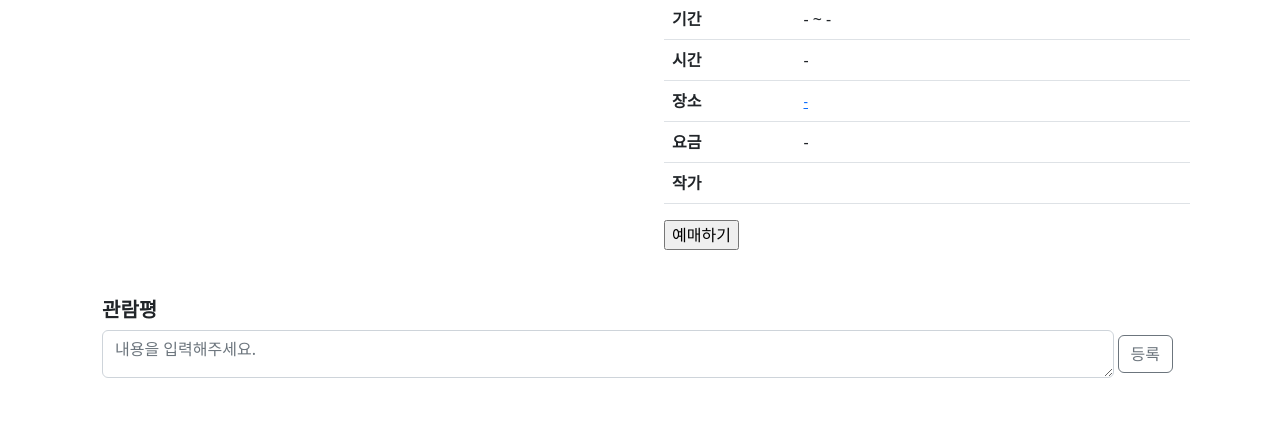
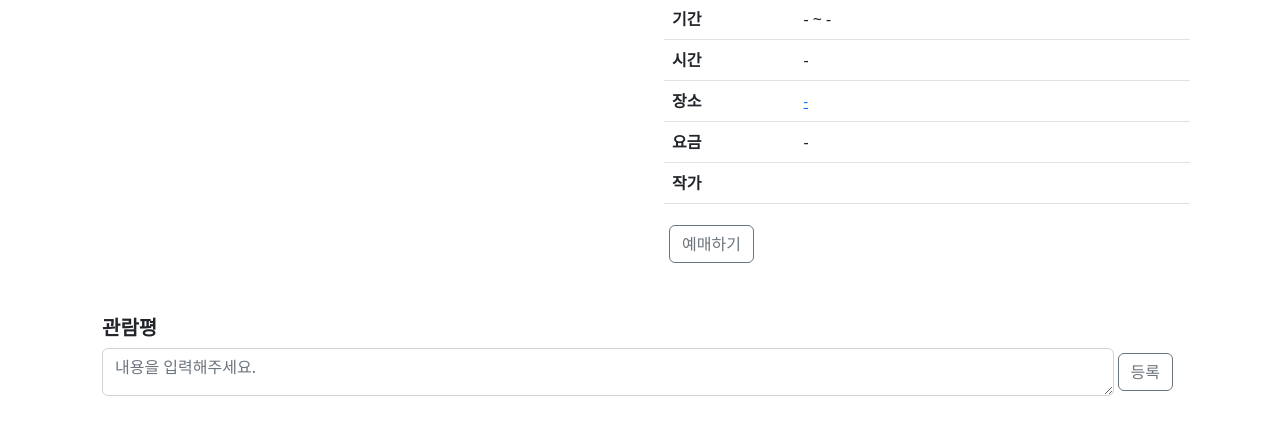
Before and after one commit to today-exhibition/today-exhibition, a Flask app: page /exhibition/1 in a window 1280 px wide. Shown: the part 185-620 px from the top of the page. Run offline with Flask 3, Linux system fonts and the light colour scheme; some libraries are stand-ins or nearby versions.

Commit message:
Design: exhibition 페이지의 예매하기 버튼 디자인 적용 #9

```diff
--- a/templates/exhibition/exhibition.html
+++ b/templates/exhibition/exhibition.html
@@ -59,7 +59,7 @@
         </table>
         <div class="booking">
           <form action="{{ url_for('booking.booking_detail', id=data.id) }}">
-            <input type="submit" value="예매하기">
+            <input type="submit" value="예매하기" class="btn btn-outline-secondary">
           </form>
         </div>
       </div>
@@ -80,7 +80,7 @@
           <textarea id="comment" name="content" rows="1" class="form-control rounded"
             placeholder="내용을 입력해주세요."></textarea>
           <div class="input-group-append">
-            <button type="submit" class="btn btn-outline-secondary rounded" id="button-addon2">등록</button>
+            <input type="submit" value="등록" class="btn btn-outline-secondary rounded" id="button-addon2">
           </div>
         </div>
       </form>
```
